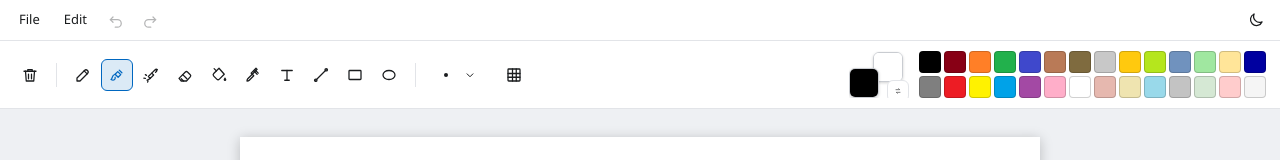
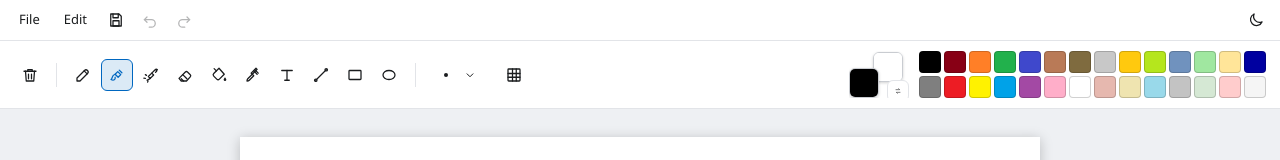
Before and after one commit to ftobler/farbtopf, a React (Vite) app: page / in a window 1280 px wide. Shown: the top 160 px of the page. Built offline with nearby package versions, Linux system fonts and the light colour scheme.

Commit message:
Add save button to the menubar quick actions

```diff
--- a/src/components/MenuBar.tsx
+++ b/src/components/MenuBar.tsx
@@ -1,5 +1,5 @@
 import { Dropdown, MenuDivider, MenuItem } from './Dropdown'
-import { MoonIcon, RedoIcon, SunIcon, UndoIcon } from './icons'
+import { MoonIcon, RedoIcon, SaveIcon, SunIcon, UndoIcon } from './icons'
 
 export interface MenuBarProps {
   canUndo: boolean
@@ -103,6 +103,15 @@ export function MenuBar({
           <button
             type="button"
             className="icon-button"
+            title="Save as PNG (Ctrl+S)"
+            aria-label="Save"
+            onClick={onSave}
+          >
+            <SaveIcon size={18} />
+          </button>
+          <button
+            type="button"
+            className="icon-button"
             title="Undo (Ctrl+Z)"
             aria-label="Undo"
             disabled={!canUndo}
```
Also changed, not shown: 1 other file (tests, documents, lock files or other folders).
